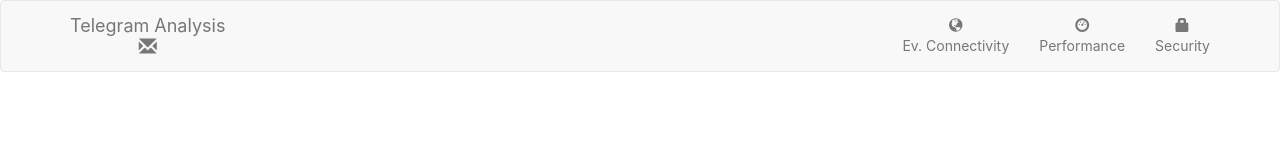
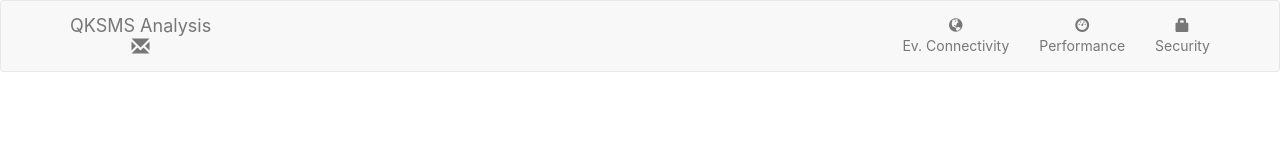
Before and after one commit to jmalovera10/QKSMSReport, a React (Create React App) app: page / in a window 1280 px wide. Shown: the top 160 px of the page. Built offline with nearby package versions, Linux system fonts and the light colour scheme; no server answers.

Commit message:
Stats on contributors

```diff
--- a/public/index.html
+++ b/public/index.html
@@ -24,7 +24,7 @@
     <script src="https://ajax.googleapis.com/ajax/libs/jquery/3.3.1/jquery.min.js"></script>
     <script src="https://maxcdn.bootstrapcdn.com/bootstrap/3.3.7/js/bootstrap.min.js"></script>
 
-    <title>Telegram Dashboard</title>
+    <title>QKSMS Dashboard</title>
 </head>
 <body>
 <noscript>
--- a/src/App.js
+++ b/src/App.js
@@ -45,13 +45,13 @@
                 <DashboardNavbar goToHome={this.goToHome} goToEvConn={this.goToEvConn}
                                  goToPerformance={this.goToPerformance} goToSecurity={this.goToSecurity}/>
                 {
-                    this.state === "home"?
+                    this.state.position === "home"?
                         <Home/>
-                        :this.state === "ev-conn"?
+                        :this.state.position === "ev-conn"?
                         <EventualConnectivity/>
-                        :this.state === "performance"?
+                        :this.state.position === "performance"?
                             <Performance/>
-                            :this.state === "security"?
+                            :this.state.position === "security"?
                                 <Security/>
                                 :null
                 }
--- a/src/home/Home.js
+++ b/src/home/Home.js
@@ -2,6 +2,40 @@
 import PropTypes from 'prop-types';
 
 export default class Home extends Component {
+
+    constructor(props){
+        super(props);
+        this.state = {
+            error : null,
+            isCSLoaded : false,
+            csLoad: 10,
+            contribStats : []
+        }
+    }
+
+    componentDidMount(){
+        fetch("https://api.github.com/repos/moezbhatti/qksms/stats/contributors")
+            .then(res=> res.json())
+            .then((result)=>{
+                let contribs = result.map((user)=>{
+                    return{
+                        author : user.author,
+                        total : user.total
+                    };
+                });
+                this.setState({
+                    isCSLoaded : true,
+                    contribStats : contribs
+                });
+            })
+            .catch((err)=>{
+                console.log(err);
+                this.setState({
+                   error : err,
+                   isCSLoaded : true
+                });
+            })
+    }
 
     render(){
         return(
--- a/src/navbar/DashboardNavbar.css
+++ b/src/navbar/DashboardNavbar.css
@@ -10,3 +10,7 @@
 .brand:hover{
     cursor: pointer; !important;
 }
+
+.brand-logo{
+    margin-top: 20px;
+}
--- a/src/navbar/DashboardNavbar.js
+++ b/src/navbar/DashboardNavbar.js
@@ -10,9 +10,9 @@
                 <Navbar.Header>
                     <Navbar.Brand onClick={this.props.goToHome}>
                         <div className="brand">
-                            Telegram Analysis
+                            QKSMS Analysis
                         </div>
-                        <div>
+                        <div className="brand-logo">
                             <Glyphicon glyph="envelope"/>
                         </div>
                     </Navbar.Brand>
```
